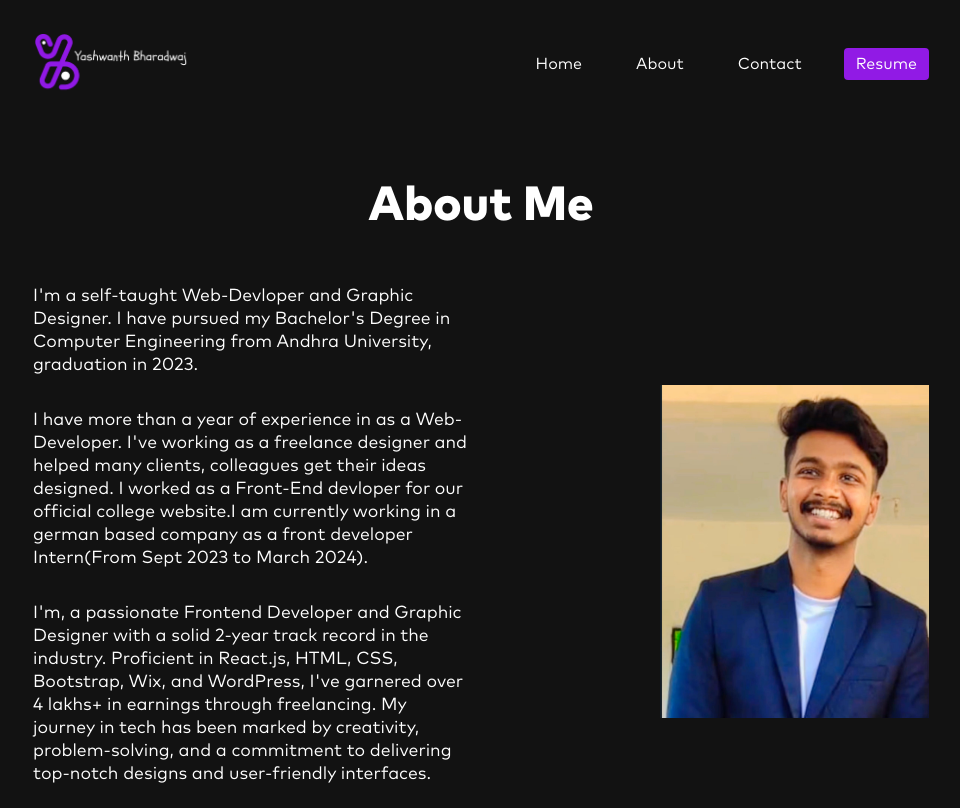
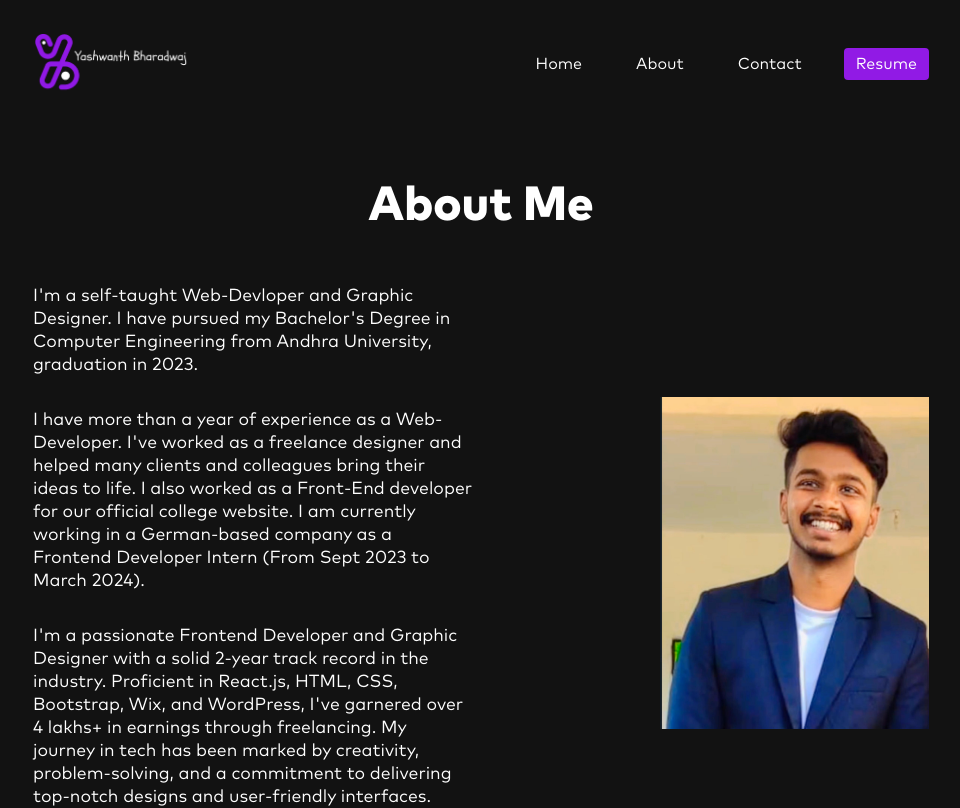
Before and after one commit to Yash-bharadwaj/React-Portfolio, a Next.js app: page /about in a window 1280 px wide. Shown: the top 808 px of the page, without its empty margins (159-1119 px from the left). Built offline with nearby package versions, Linux system fonts and the light colour scheme.

Commit message:
eslint disabled

```diff
--- a/src/pages/about.js
+++ b/src/pages/about.js
@@ -12,23 +12,21 @@ export default function About() {
             <h1 data-aos="fade-up">About Me</h1>
             <div className={styles.aboutContainer}>
               <div className={styles.aboutInfo}>
-              {/* eslint-disable react/no-unescaped-entities */}
+                {/* eslint-disable react/no-unescaped-entities */}
                 <p data-aos="fade-up" data-aos-delay="200">
-                  I&#39;m a self-taught Web-Devloper and Graphic Designer. I have pursued my
-                  Bachelor&#39;s Degree in Computer Engineering from Andhra
+                  I&apos;m a self-taught Web-Devloper and Graphic Designer. I have pursued my
+                  Bachelor&apos;s Degree in Computer Engineering from Andhra
                   University, graduation in 2023.
                 </p>
                 <p data-aos="fade-up" data-aos-delay="300">
-                  I have more than a year of experience in as a Web-Developer. I&#39;ve working as a freelance designer and helped
-                  many clients, colleagues get their ideas designed. I worked as
-                  a Front-End devloper for our official college website.I am currently working in a german based company as a front developer Intern(From Sept 2023 to March 2024).
+                  I have more than a year of experience as a Web-Developer. I&apos;ve worked as
+                  a freelance designer and helped many clients and colleagues bring their ideas to life. I also worked as a
+                  Front-End developer for our official college website. I am currently working in a German-based company as a Frontend Developer Intern (From Sept 2023 to March 2024).
                 </p>
                 <p data-aos="fade-up" data-aos-delay="400">
-                I'm, a passionate Frontend Developer and Graphic Designer with a solid 2-year track record in the industry. Proficient in React.js, HTML, CSS, Bootstrap, Wix, and WordPress, I've garnered over 4 lakhs+ in earnings through freelancing. My journey in tech has been marked by creativity, problem-solving, and a commitment to delivering top-notch designs and user-friendly interfaces.
+                  I&apos;m a passionate Frontend Developer and Graphic Designer with a solid 2-year track record in the industry. Proficient in React.js, HTML, CSS, Bootstrap, Wix, and WordPress, I&apos;ve garnered over 4 lakhs+ in earnings through freelancing. My journey in tech has been marked by creativity, problem-solving, and a commitment to delivering top-notch designs and user-friendly interfaces.
                 </p>
               </div>
-              {/* eslint-enable react/no-unescaped-entities */}
-
               <div className={styles.aboutImage}>
                 <Image
                   src={Me}
@@ -63,10 +61,7 @@ export default function About() {
                   <h2>Tech Stack</h2>
                   <p>React Js</p>
                   <p>Javascript</p>
-
-
                   <p>Redux</p>
-
                   <p>Firebase</p>
                   <p>Styled Components</p>
                 </div>
@@ -80,7 +75,6 @@ export default function About() {
                   <p>Figma</p>
                   <p>Coreldraw</p>
                   <p>Canva</p>
-
                 </div>
               </div>
             </div>
```
